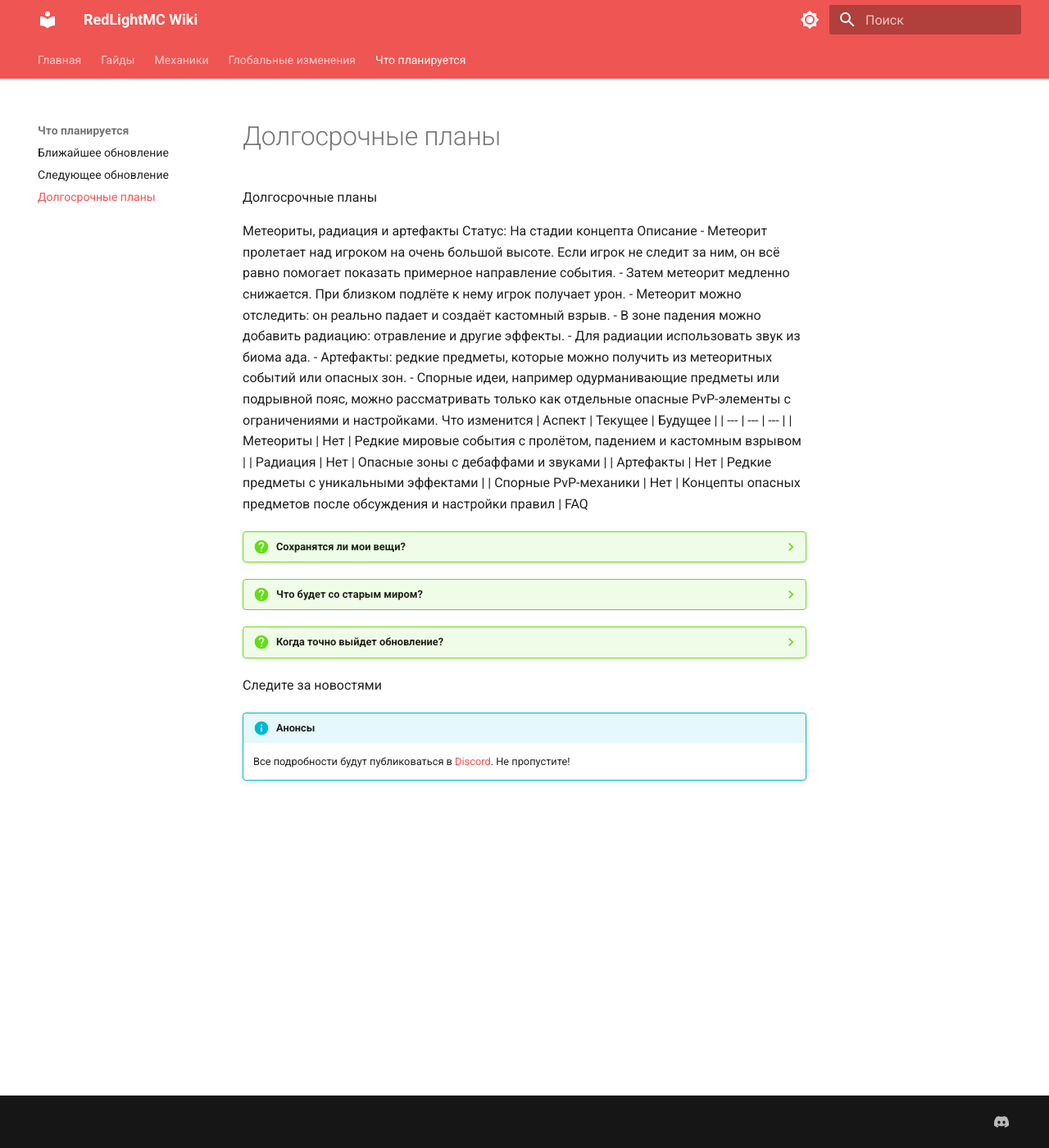
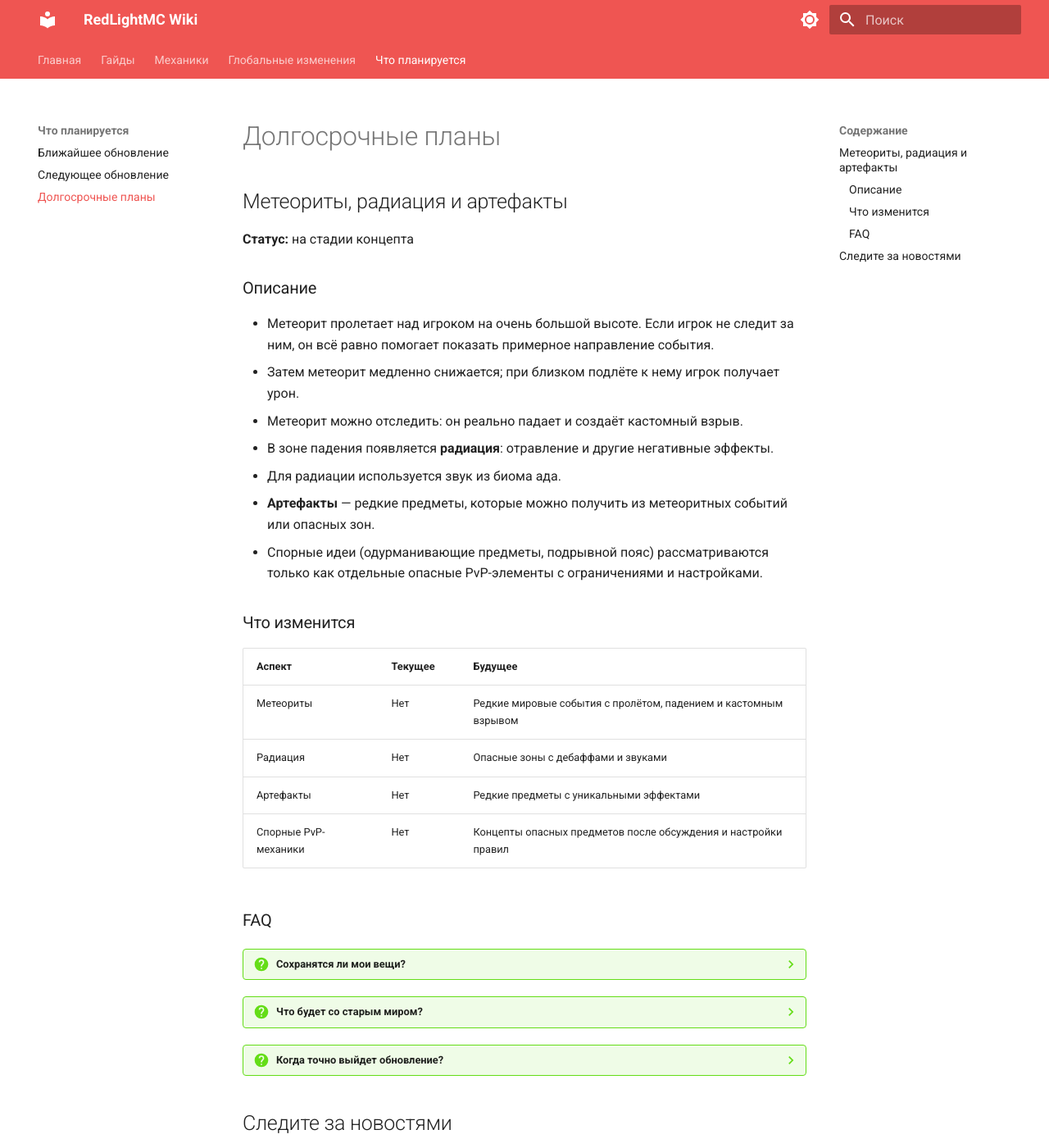
Before and after one commit to pluginfixs-a11y/redlight-wiki, an MkDocs documentation site: the page built from docs/roadmap/update-3.md, in a window 1280 px wide and 1400 px high. Shown: the whole window at 82% size. Built offline with MkDocs 1.6.1 and Material for MkDocs 9.7.7, drawn with Linux system fonts in a browser that asks for light colours.

Commit message:
Update update-3.md

```diff
--- a/docs/roadmap/update-3.md
+++ b/docs/roadmap/update-3.md
@@ -1,34 +1,42 @@
-Долгосрочные планы
 <!-- ═══════════════════════════════════════════════════════════════
 ШАБЛОН: Долгосрочные планы (Update 3)
-Инструкция:
-1. Опишите глобальные планы на будущее
-2. Это может быть вайп, новое измерение, глобальный ивент
 ═══════════════════════════════════════════════════════════════ -->
-Метеориты, радиация и артефакты
-Статус: На стадии концепта
-Описание
+
+## Метеориты, радиация и артефакты
+
+**Статус:** на стадии концепта
+
+### Описание
+
 - Метеорит пролетает над игроком на очень большой высоте. Если игрок не следит за ним, он всё равно помогает показать примерное направление события.
-- Затем метеорит медленно снижается. При близком подлёте к нему игрок получает урон.
+- Затем метеорит медленно снижается; при близком подлёте к нему игрок получает урон.
 - Метеорит можно отследить: он реально падает и создаёт кастомный взрыв.
-- В зоне падения можно добавить радиацию: отравление и другие эффекты.
-- Для радиации использовать звук из биома ада.
-- Артефакты: редкие предметы, которые можно получить из метеоритных событий или опасных зон.
-- Спорные идеи, например одурманивающие предметы или подрывной пояс, можно рассматривать только как отдельные опасные PvP-элементы с ограничениями и настройками.
-Что изменится
+- В зоне падения появляется **радиация**: отравление и другие негативные эффекты.
+- Для радиации используется звук из биома ада.
+- **Артефакты** — редкие предметы, которые можно получить из метеоритных событий или опасных зон.
+- Спорные идеи (одурманивающие предметы, подрывной пояс) рассматриваются только как отдельные опасные PvP-элементы с ограничениями и настройками.
+
+### Что изменится
+
 | Аспект | Текущее | Будущее |
 | --- | --- | --- |
 | Метеориты | Нет | Редкие мировые события с пролётом, падением и кастомным взрывом |
 | Радиация | Нет | Опасные зоны с дебаффами и звуками |
 | Артефакты | Нет | Редкие предметы с уникальными эффектами |
 | Спорные PvP-механики | Нет | Концепты опасных предметов после обсуждения и настройки правил |
-FAQ
+
+### FAQ
+
 ??? question "Сохранятся ли мои вещи?"
     Да, глобальный вайп пока не планируется. Потери от метеоритов можно ограничить настройками, страховкой или защитой регионов.
+
 ??? question "Что будет со старым миром?"
     Мир останется прежним, но в нём появятся новые мировые события, опасные зоны и редкие награды.
+
 ??? question "Когда точно выйдет обновление?"
     Точной даты пока нет. Нужен прототип метеоритов, настройка взрывов, радиации и баланса артефактов.
-Следите за новостями
+
+## Следите за новостями
+
 !!! info "Анонсы"
     Все подробности будут публиковаться в [Discord](https://discord.gg/ВАША_ССЫЛКА). Не пропустите!
```
